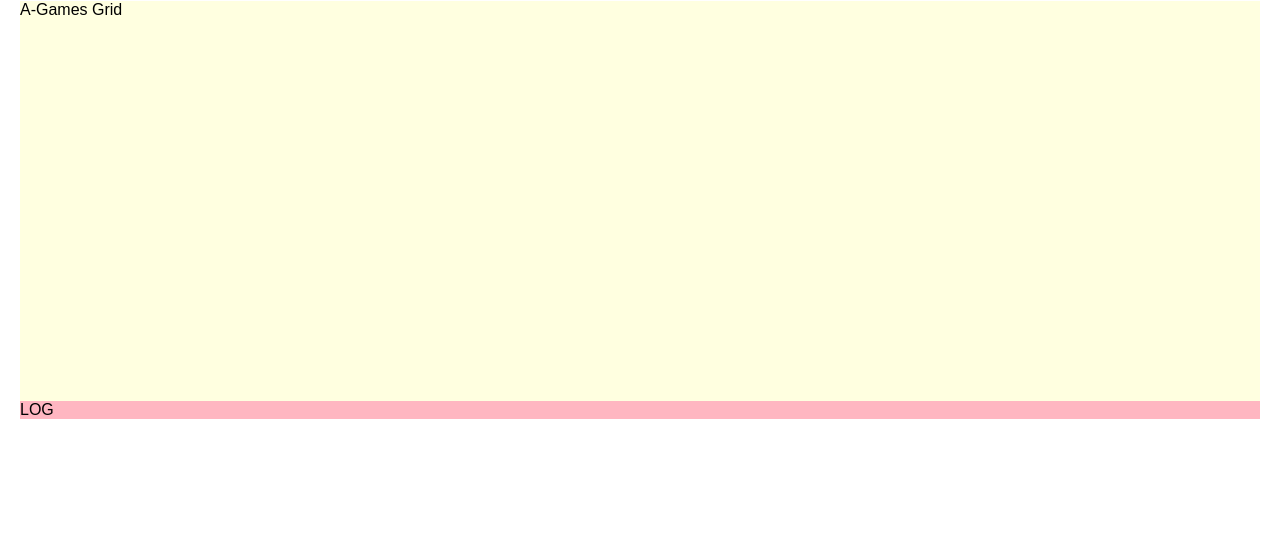
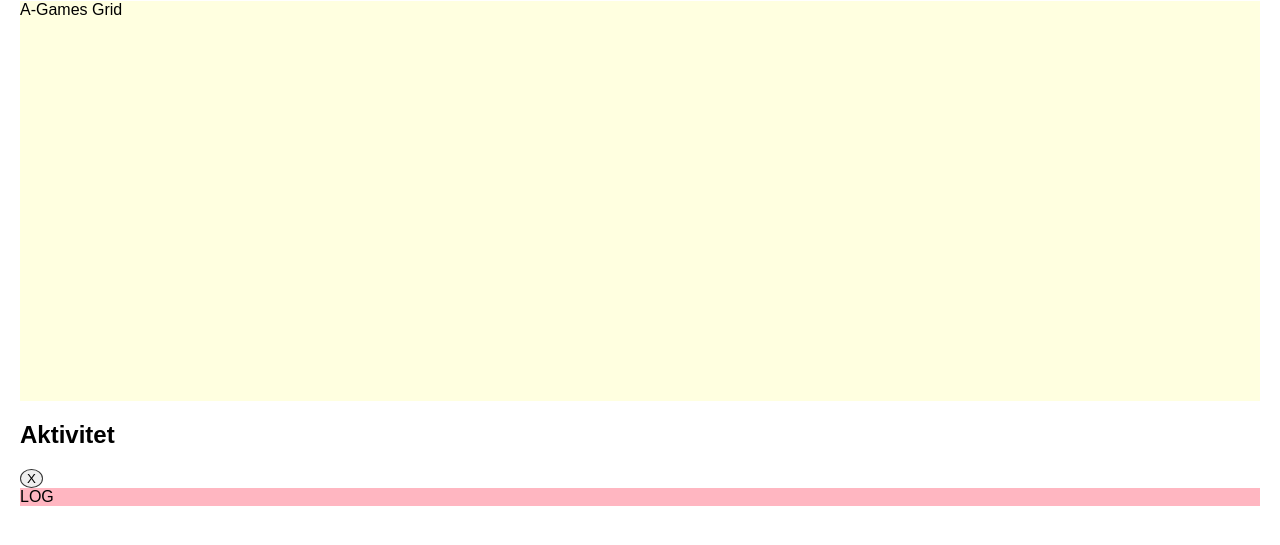
Before and after one commit to aejlindberg/activity-tracker, a React app in the folder code/: page /mypage in a window 1280 px wide. Shown: the part 139-684 px from the top of the page. Built offline with nearby package versions, Linux system fonts and the light colour scheme.

Commit message:
Updated popup section on myPage

```diff
--- a/code/src/components/MyPage/myPage.js
+++ b/code/src/components/MyPage/myPage.js
@@ -16,9 +16,10 @@ class MyPage extends React.Component {
         <div className="activity-section-grid">
           A-Games Grid
         </div>
-        <div className="activity-section-popup">
-          <div className="activity-section-popup-title">
-
+        <div className="activity-popup">
+          <div className="activity-popup-inner">
+            <h2>Aktivitet</h2>
+            <button className="activity-popup-button">X</button>
           </div>
         </div>
         <div className="activity-section-log">
--- a/code/src/components/MyPage/myPage.scss
+++ b/code/src/components/MyPage/myPage.scss
@@ -19,6 +19,11 @@
   width: 100%;
 }
 
+.activity-popup-button {
+  border: 1px solid #333;
+  border-radius: 100%;
+}
+
 .activity-section-log {
   background-color: lightpink;
 }
```
